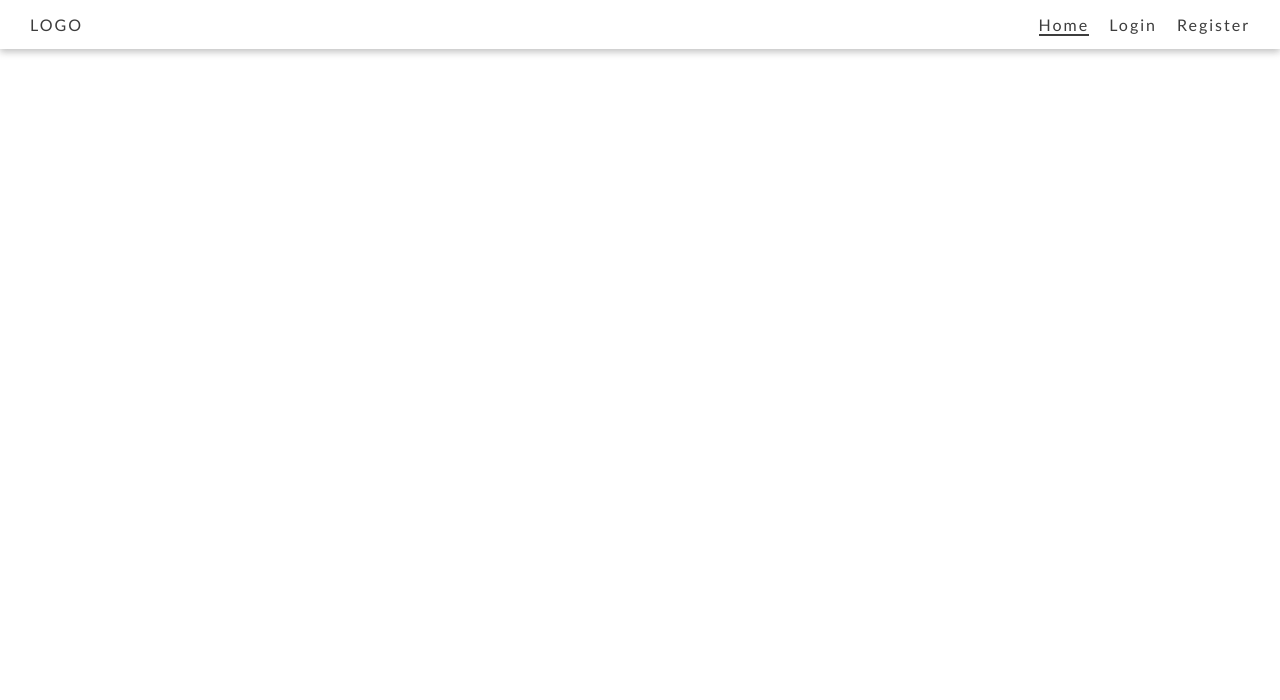
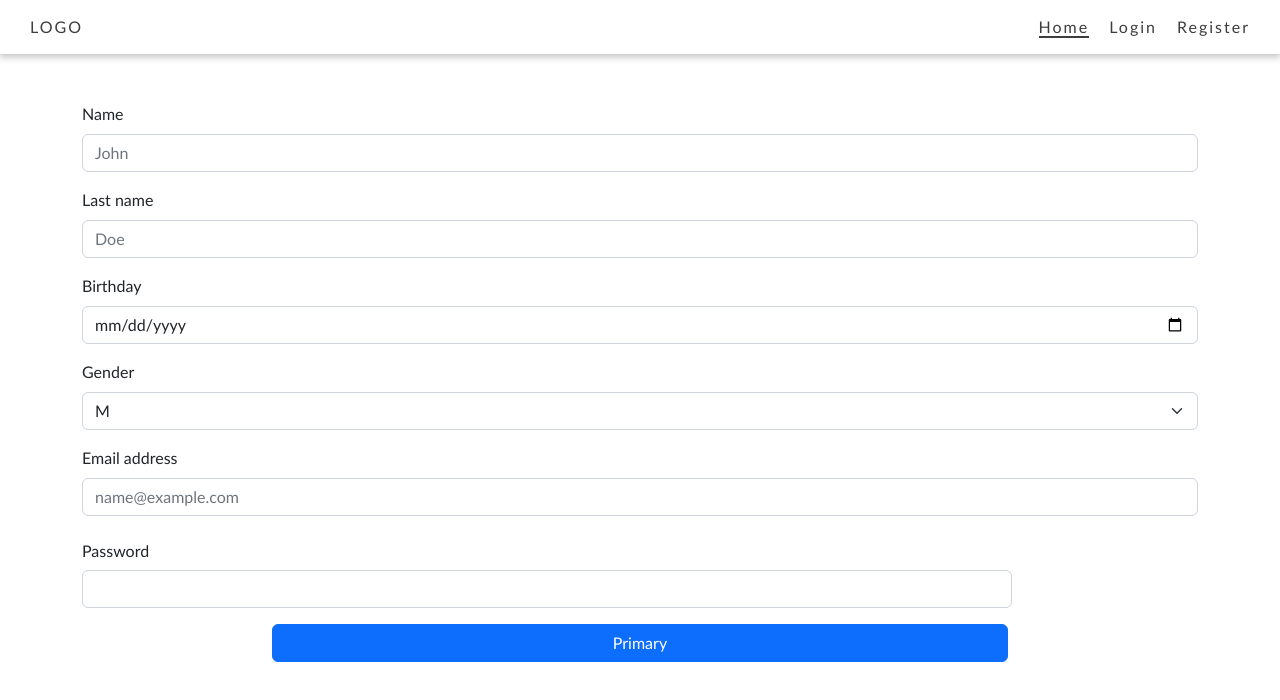
Before and after one commit to warderer/react-avanzado-g15, a React (Vite) app in the folder 04-react-auth/: page /register in a window 1280 px wide. Shown: the top 700 px of the page. Built offline with nearby package versions, Linux system fonts and the light colour scheme.

Commit message:
Agregamos las vistas login y register

```diff
--- a/04-react-auth/package.json
+++ b/04-react-auth/package.json
@@ -9,8 +9,10 @@
     "preview": "vite preview"
   },
   "dependencies": {
+    "bootstrap": "^5.2.0",
     "react": "^18.2.0",
-    "react-dom": "^18.2.0"
+    "react-dom": "^18.2.0",
+    "react-router-dom": "^6.3.0"
   },
   "devDependencies": {
     "@types/react": "^18.0.17",
--- a/04-react-auth/src/App.jsx
+++ b/04-react-auth/src/App.jsx
@@ -1,10 +1,15 @@
 import Header from "./components/Header"
+import { BrowserRouter } from "react-router-dom"
+import Routes from "./Routes"
 
 function App() {
   return (
-    <div className="App">
-      <Header/>
-    </div>
+    <BrowserRouter>
+      <div className="App">
+        <Header/>
+        <Routes />
+      </div>
+    </BrowserRouter>
   )
 }
 
--- /dev/null
+++ b/04-react-auth/src/Routes/index.jsx
@@ -0,0 +1,15 @@
+import { Routes, Route } from 'react-router-dom'
+import Login from '@/pages/Login'
+import Register from '@/pages/Register'
+
+function MainRoutes() {
+  return (
+    <Routes>
+      <Route path="/" element={<h1>Hola Mundo, soy el home</h1>} />
+      <Route path="/login" element={<Login />} />
+      <Route path="/register" element={<Register />} />
+    </Routes>
+  )
+}
+
+export default MainRoutes
--- a/04-react-auth/src/components/Header/Header.jsx
+++ b/04-react-auth/src/components/Header/Header.jsx
@@ -1,18 +1,19 @@
 import './Header.scss'
+import { Link } from 'react-router-dom'
 
 function Header() {
   return (
     <nav className="header">
-      <a href="/" className="header__logo">LOGO</a>
+      <Link to="/" className="header__logo">LOGO</Link>
       <ul className="header__nav-list">
         <li className="header__list-item">
-          <a href="/" className="header__item-link header__item-link--is-active">Home</a>
+          <Link to="/" className="header__item-link header__item-link--is-active">Home</Link>
         </li>
         <li className="header__list-item">
-          <a href="/login" className="header__item-link">Login</a>
+          <Link to="/login" className="header__item-link">Login</Link>
         </li>
         <li className="header__list-item">
-          <a href="/register" className="header__item-link">Register</a>
+          <Link to="/register" className="header__item-link">Register</Link>
         </li>
       </ul>
     </nav>
--- a/04-react-auth/src/index.css
+++ b/04-react-auth/src/index.css
@@ -4,3 +4,7 @@
   box-sizing: border-box;
   font-family: 'Gill Sans', 'Gill Sans MT', Calibri, 'Trebuchet MS', sans-serif;
 }
+
+ul {
+  margin: 0;
+}
--- a/04-react-auth/src/main.jsx
+++ b/04-react-auth/src/main.jsx
@@ -1,6 +1,7 @@
 import React from 'react'
 import ReactDOM from 'react-dom/client'
 import App from './App'
+import 'bootstrap/dist/css/bootstrap.min.css'
 import './index.css'
 
 ReactDOM.createRoot(document.getElementById('root')).render(
--- /dev/null
+++ b/04-react-auth/src/pages/Login.jsx
@@ -0,0 +1,34 @@
+function Login() {
+  return (
+    <form className='container'>
+      <div className='mt-5 mb-3'>
+        <label htmlFor='exampleFormControlInput1' className='form-label'>
+          Email address
+        </label>
+        <input
+          type='email'
+          className='form-control'
+          id='exampleFormControlInput1'
+          placeholder='name@example.com'
+        />
+      </div>
+      <div className='mb-3'>
+        <label htmlFor='inputPassword' className='col-sm-2 col-form-label'>
+          Password
+        </label>
+        <div className='col-sm-10'>
+          <input type='password' className='form-control' id='inputPassword' />
+        </div>
+      </div>
+      <div className='row'>
+        <div className='col-8 offset-2'>
+          <button type='button' className='btn btn-primary w-100'>
+            Primary
+          </button>
+        </div>
+      </div>
+    </form>
+  );
+}
+
+export default Login;
--- /dev/null
+++ b/04-react-auth/src/pages/Register.jsx
@@ -0,0 +1,71 @@
+function Register() {
+  return (
+    <form className='container'>
+      <div className='mt-5 mb-3'>
+        <label htmlFor='name' className='form-label'>
+          Name
+        </label>
+        <input
+          type='text'
+          className='form-control'
+          id='name'
+          placeholder='John'
+        />
+      </div>
+      <div className='mb-3'>
+        <label htmlFor='last-name' className='form-label'>
+          Last name
+        </label>
+        <input
+          type='text'
+          className='form-control'
+          id='last-name'
+          placeholder='Doe'
+        />
+      </div>
+      <div className='mb-3'>
+        <label htmlFor='birth' className='form-label'>
+          Birthday
+        </label>
+        <input type='date' className='form-control' id='birth' />
+      </div>
+      <div className='mb-3'>
+        <label htmlFor='last-name' className='form-label'>
+          Gender
+        </label>
+        <select className='form-select'>
+          <option value='M'>M</option>
+          <option value='F'>F</option>
+        </select>
+      </div>
+      <div className='mb-3'>
+        <label htmlFor='exampleFormControlInput1' className='form-label'>
+          Email address
+        </label>
+        <input
+          type='email'
+          className='form-control'
+          id='exampleFormControlInput1'
+          placeholder='name@example.com'
+        />
+      </div>
+      <div className='mb-3'>
+        <label htmlFor='inputPassword' className='col-sm-2 col-form-label'>
+          Password
+        </label>
+        <div className='col-sm-10'>
+          <input type='password' className='form-control' id='inputPassword' />
+        </div>
+      </div>
+      <div className='row'>
+        <div className='col-8 offset-2'>
+          <button type='button' className='btn btn-primary w-100'>
+            Primary
+          </button>
+        </div>
+      </div>
+    </form>
+  );
+}
+
+export default Register;
```
